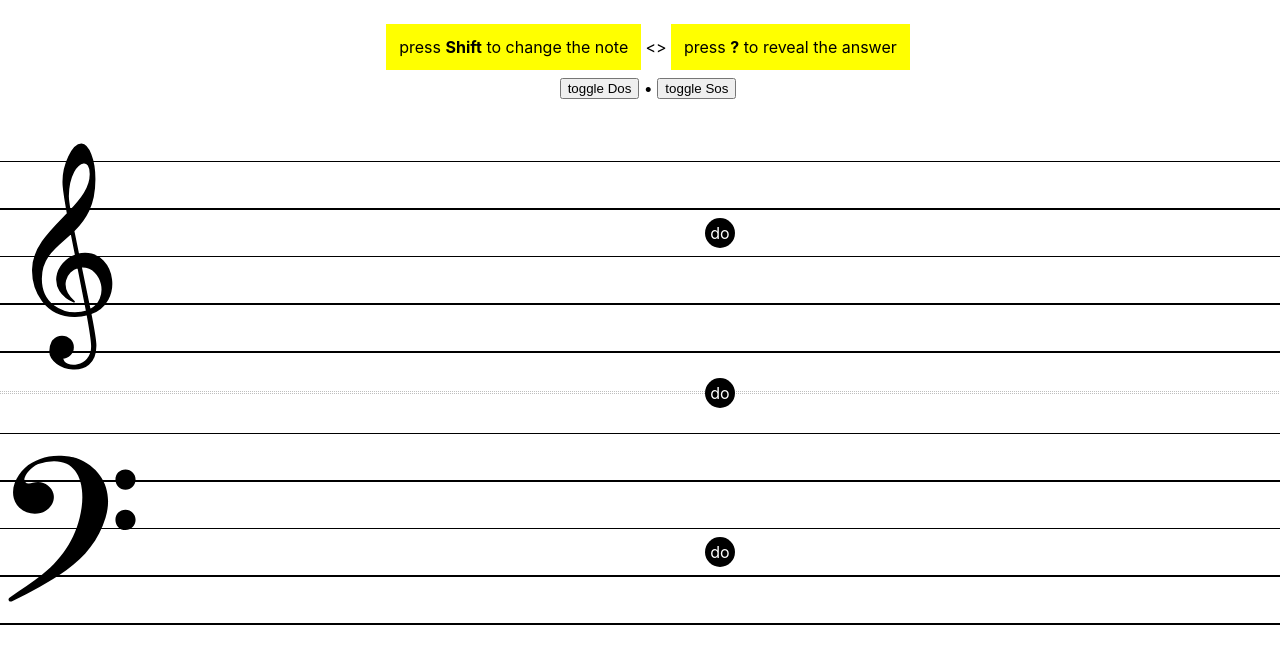
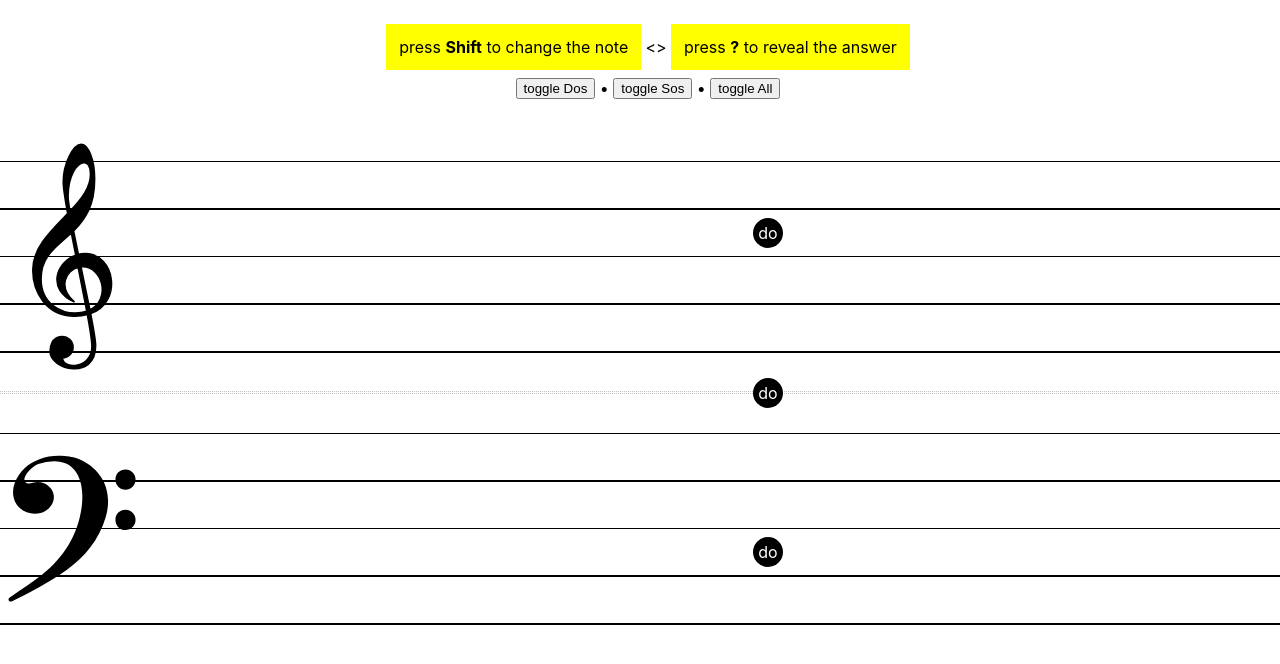
Before and after one commit to ryanbuckleyca/soleger, a React (Create React App) app: page / in a window 1280 px wide. Both pictures are taken after a click on the button "toggle Dos". Shown: the top 664 px of the page. Built offline with nearby package versions, Linux system fonts and the light colour scheme.

Commit message:
add toggle All

```diff
--- a/src/App.js
+++ b/src/App.js
@@ -29,6 +29,7 @@ const App = () => {
   const [answer, setAnswer] = useState(false)
   const [showDos, setShowDos] = useState(false)
   const [showSos, setShowSos] = useState(false)
+  const [showAll, setShowAll] = useState(false)
   const [lastNote, setLastNote] = useState()
 
   const keyTrigger = (event) => {
@@ -53,7 +54,7 @@ const App = () => {
   }
 
 
-  const state = {shown, answer, showDos, showSos, setAnswer}
+  const state = {shown, answer, showDos, showSos, setAnswer, showAll}
 
   useEffect(() => {
     document.addEventListener("keydown", (e) => keyTrigger(e))
@@ -76,7 +77,7 @@ const App = () => {
 
   return (
     <div className="App" style={{ height: '100vh' }}>
-      <Menu setShowDos={setShowDos} setShowSos={setShowSos} />
+      <Menu setShowDos={setShowDos} setShowSos={setShowSos} setShowAll={setShowAll} />
 
       <div id="treble" style={{...staffStyles, backgroundImage: "url('/treble-clef.svg')", flexDirection: 'column-reverse'}}>
         {barBuilder({steps, type: 'treble'}).map((bar) => bar)}
@@ -91,7 +92,7 @@ const App = () => {
   )
 }
 
-const Menu = ({ setShowDos, setShowSos }) => (
+const Menu = ({ setShowDos, setShowSos, setShowAll }) => (
   <div style={{ display: 'flex', flexDirection: 'column', width: '100%', alignItems: 'center', margin: '3vh 1vh' }}>
   <div style={{ display: 'flex', width: '100%', justifyContent: 'center', alignItems: 'center' }}>
     <span style={{ background: 'yellow', padding: '1%' }}>press <b>Shift</b> to change the note</span>
@@ -99,9 +100,17 @@ const Menu = ({ setShowDos, setShowSos }) => (
     <span style={{ background: 'yellow', padding: '1%' }}>press <b>?</b> to reveal the answer</span>
   </div>
   <div style={{ display: 'flex', width: '100%', justifyContent: 'center', alignItems: 'center', marginTop: '1vh' }}>
-    <button onClick={()=>setShowDos(value => !value)}>toggle Dos</button>
+    <button onClick={()=>{
+      setShowAll(false)
+      setShowDos(value => !value)
+    }}>toggle Dos</button>
     &nbsp;•&nbsp;
-    <button onClick={()=>setShowSos(value => !value)}>toggle Sos</button>
+    <button onClick={()=>{
+      setShowAll(false)
+      setShowSos(value => !value)
+    }}>toggle Sos</button>
+    &nbsp;•&nbsp;
+    <button onClick={()=>setShowAll(value => !value)}>toggle All</button>
   </div>
   </div>
 )
--- a/src/components/Line.js
+++ b/src/components/Line.js
@@ -7,14 +7,15 @@ const dividerStyle = {
 
 // @TODO: style notes, at least So and Do, possibly possition L/R?
 const Line = ({name, style, type, id, ...props}) => {
-  const {showDos, showSos, shown, answer, setAnswer} = props
+  const {showDos, showSos, shown, answer, setAnswer, showAll} = props
   const divider = (id % 2 === 0 ? dividerStyle : undefined)
-  const show = (name === 'do' && showDos) || (name === 'so' && showSos)
+  const show = (name === 'do' && showDos) || (name === 'so' && showSos) || showAll
   const toggler = { visibility: (show || shown === `${type}${id}`) ? 'visible' : 'hidden' }
+  const offset = '10' // id * (type === 'bass' ? -2 : 2) + 10
 
   return (
     <div id={name} className="row" style={style || divider}>
-      <p className="note" style={{...toggler, position: 'relative', left: '10vh'}} onClick={() => setAnswer(answer => !answer)}>
+      <p className="note" style={{...toggler, position: 'relative', left: `${offset}vw`}} onClick={() => setAnswer(answer => !answer)}>
         {answer || show ? name : '?'}
       </p>
     </div>
```
